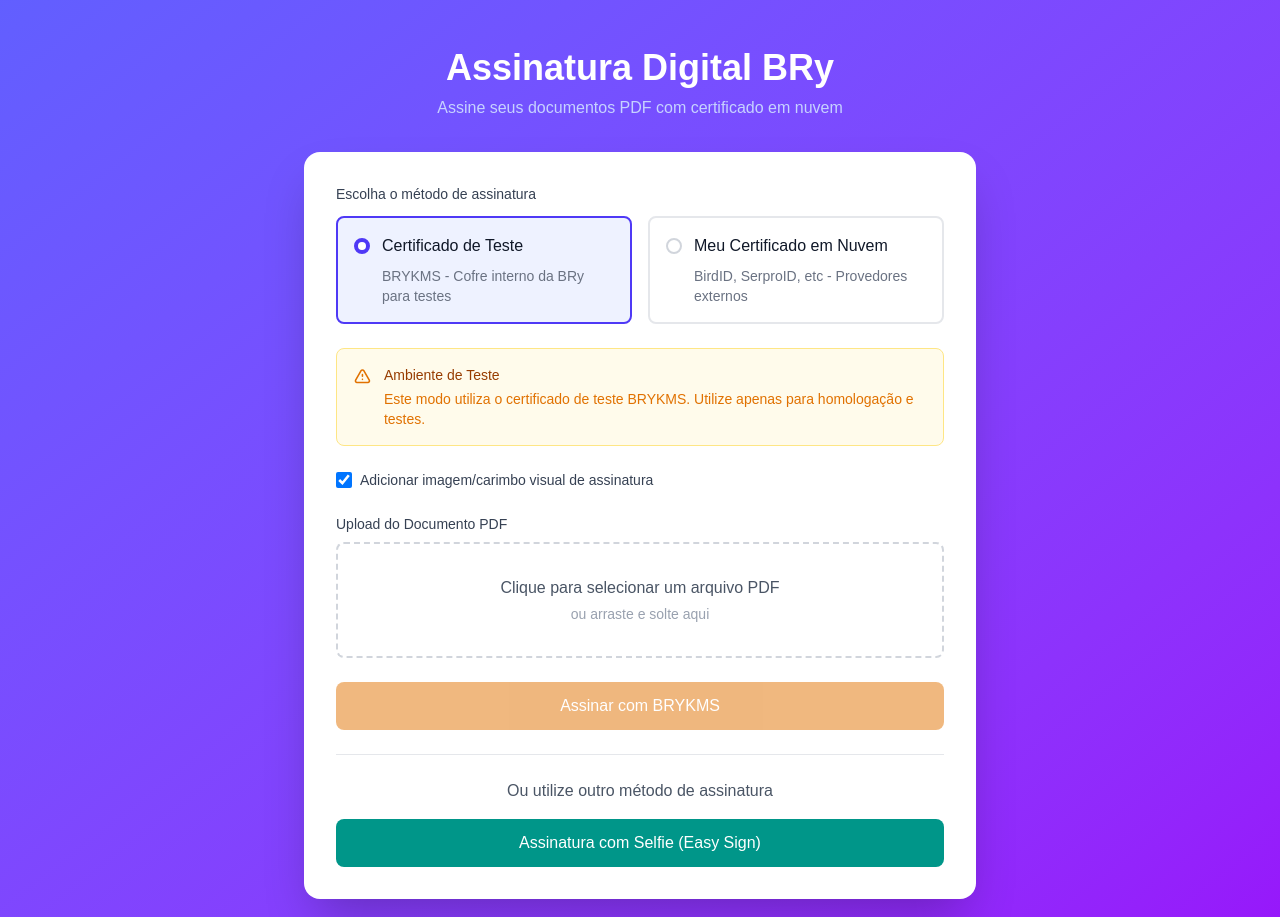
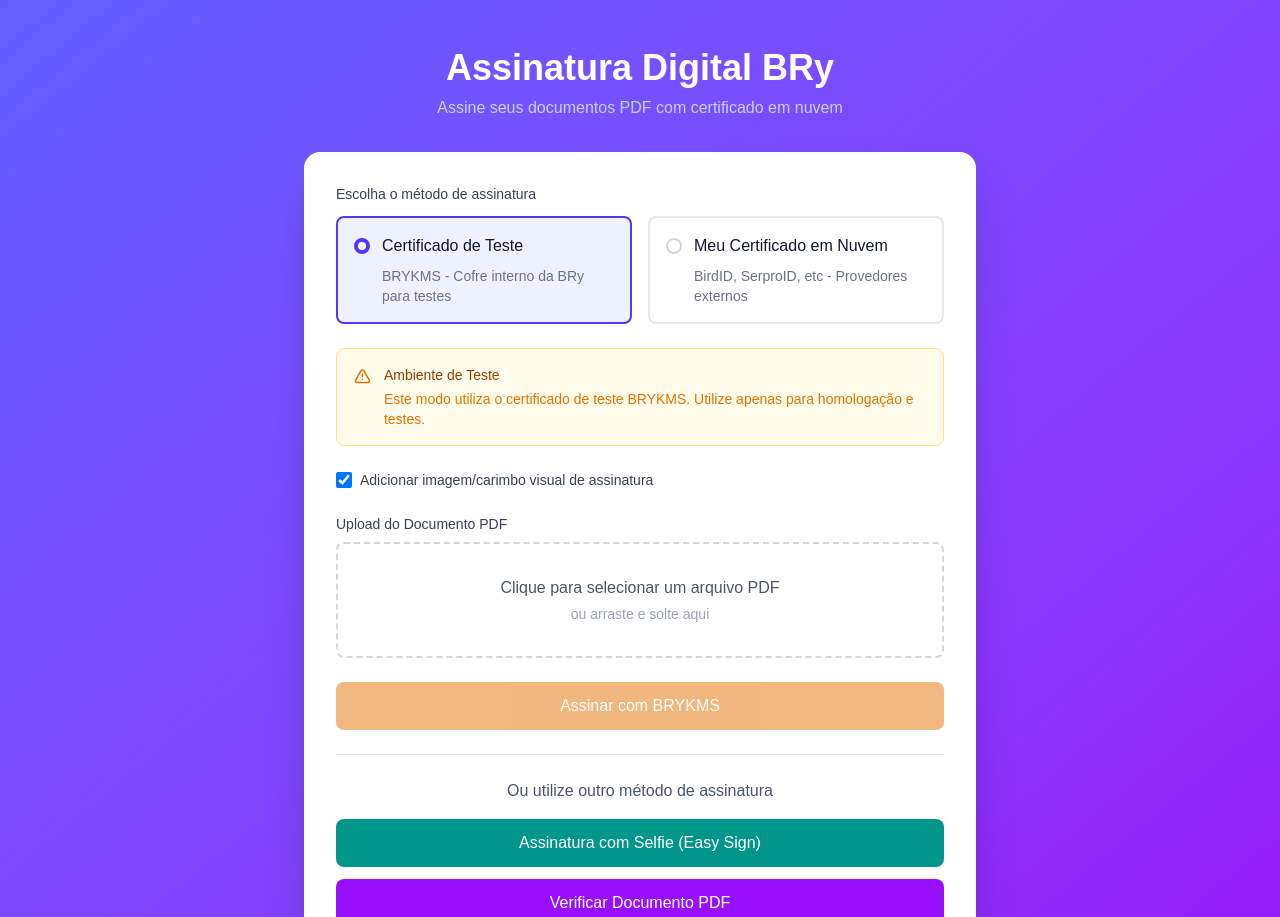
Before and after one commit to gfeelixsantos/bry-signer, a Next.js app: page / in a window 1280 px wide. Shown: the top 917 px of the page. Built offline with nearby package versions, Linux system fonts and the light colour scheme.

Commit message:
feat: add verify button page

```diff
--- a/src/components/Signer.tsx
+++ b/src/components/Signer.tsx
@@ -512,12 +512,20 @@
         <p className="text-center text-gray-600 mb-4">
           Ou utilize outro método de assinatura
         </p>
+        <div className="space-y-3">
           <Link
             href="/easysign"
             className="block w-full bg-teal-600 text-white py-3 px-6 rounded-lg font-medium hover:bg-teal-700 transition-colors text-center"
           >
             Assinatura com Selfie (Easy Sign)
           </Link>
+          <Link
+            href="/verify"
+            className="block w-full bg-purple-600 text-white py-3 px-6 rounded-lg font-medium hover:bg-purple-700 transition-colors text-center"
+          >
+            Verificar Documento PDF
+          </Link>
+        </div>
       </div>
     </div>
   );
```
Lines whose indentation alone changed are shown as unchanged.
